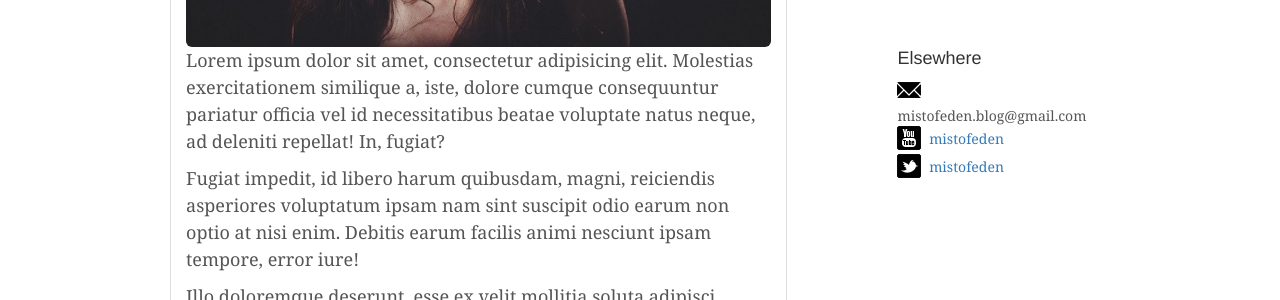
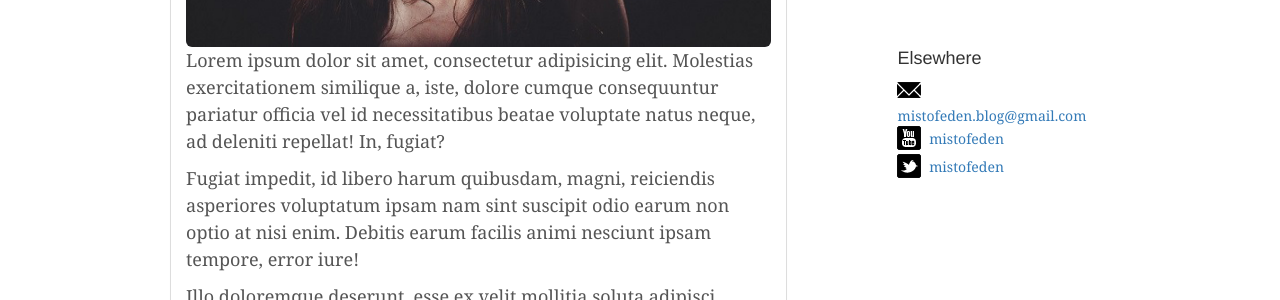
Before and after one commit to mistofeden/mistofeden.github.io, a Jekyll site: the page built from index.html, in a window 1280 px wide. Shown: the part 802-1102 px from the top of the page. Built offline with Jekyll 4.4.1, drawn with Linux system fonts in a browser that asks for light colours.

Commit message:
Fixed email link in sidebar.

```diff
--- a/_layouts/default.html
+++ b/_layouts/default.html
@@ -50,8 +50,10 @@
 
                     <ol class="list-unstyled">
                         <li>
-                            <span class="icon-large icon-envelope socialmedia-icon"></span>
-                            <span>{{ site.email }}</span>
+                            <a href="mailto:{{ site.email }}">
+                                <span class="icon-large icon-envelope socialmedia-icon"></span>
+                                <span>{{ site.email }}</span>
+                            </a>
                         </li>
                         <li>
                             <a href="https://www.youtube.com/channel/UCOEVj-vXLLwSGZTyEvdGGbA" target="_blank">
```
